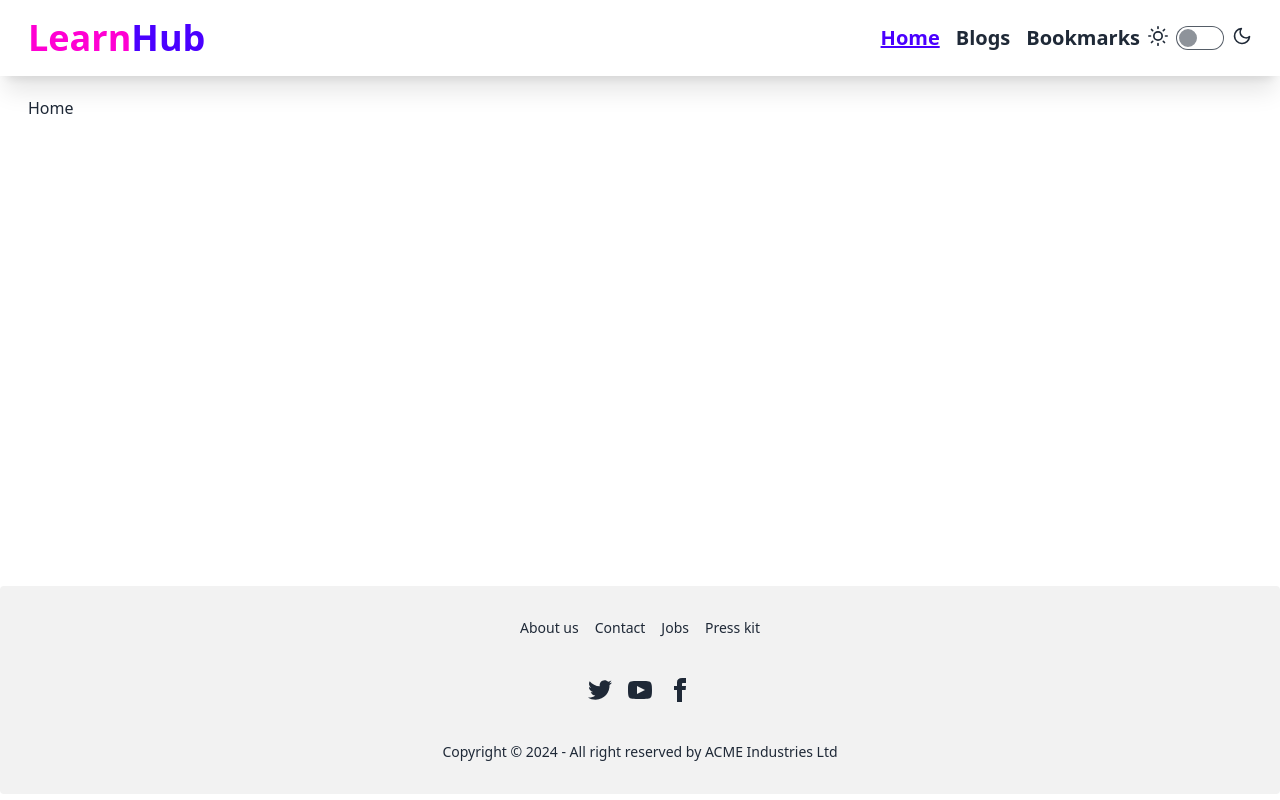
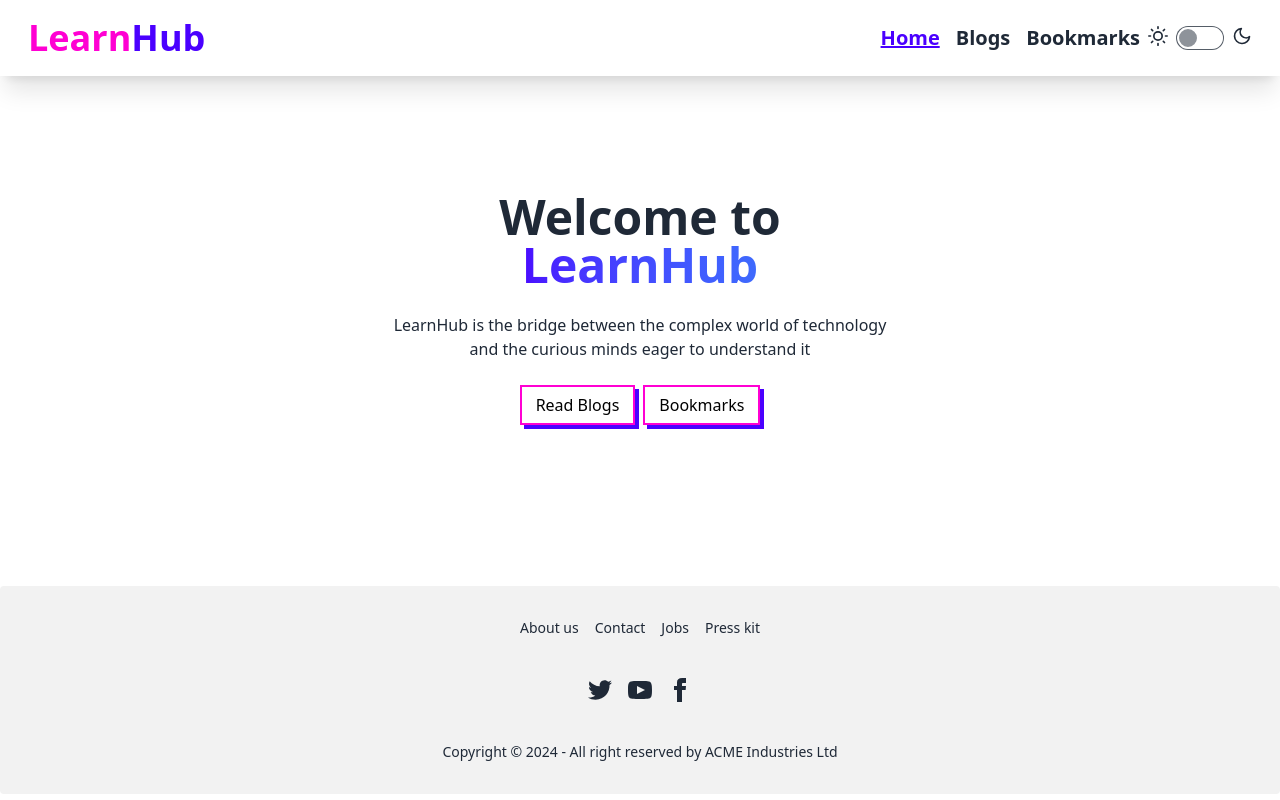
Before and after one commit to mstsurnalyakter/LearnHub, a React (Vite) app: page / in a window 1280 px wide. Built offline with nearby package versions, Linux system fonts and the light colour scheme.

Commit message:
home page completed

```diff
--- /dev/null
+++ b/src/components/Hero.jsx
@@ -0,0 +1,48 @@
+import { Link } from "react-router-dom";
+
+
+const Hero = () => {
+  return (
+    <div className="hero -mt-16">
+      <div className="hero-content text-center">
+        <div className="max-w-lg">
+          <h1 className="text-5xl font-bold">
+            Welcome to
+            <span className="bg-gradient-to-r from-primary via-blue-500 to-secondary bg-300% text-transparent bg-clip-text animate-gradient">
+              {" "}
+              LearnHub
+            </span>
+          </h1>
+          <p className="py-6">
+            LearnHub is the bridge between the complex world of technology and
+            the curious minds eager to understand it
+          </p>
+          <div className="flex gap-2 justify-center">
+            <Link
+              to="/blogs"
+              className="relative inline-block px-4 py-2 font-medium group"
+            >
+              <span className="absolute inset-0 w-full h-full transition duration-200 ease-out transform translate-x-1 translate-y-1 bg-primary group-hover:-translate-x-0 group-hover:-translate-y-0"></span>
+              <span className="absolute inset-0 w-full h-full bg-white border-2 border-secondary group-hover:bg-primary"></span>
+              <span className="relative text-black group-hover:text-white">
+                Read Blogs
+              </span>
+            </Link>
+            <Link
+              to="/bookmarks"
+              className="relative inline-block px-4 py-2 font-medium group"
+            >
+              <span className="absolute inset-0 w-full h-full transition duration-200 ease-out transform translate-x-1 translate-y-1 bg-primary group-hover:-translate-x-0 group-hover:-translate-y-0"></span>
+              <span className="absolute inset-0 w-full h-full bg-white border-2 border-secondary group-hover:bg-primary"></span>
+              <span className="relative text-black group-hover:text-white">
+                Bookmarks
+              </span>
+            </Link>
+          </div>
+        </div>
+      </div>
+    </div>
+  );
+}
+
+export default Hero
--- a/src/pages/Home.jsx
+++ b/src/pages/Home.jsx
@@ -1,7 +1,11 @@
+import wave from "../assets/wave.svg"
+import Hero from "../components/Hero";
 const Home = () => {
   return (
-    <div className="container  mx-auto px-7 lg:px-5 xl:px-7 min-h-[calc(100vh-310px)]">
-      <h1>Home</h1>
+    <div className="min-h-[calc(100vh-310px)] flex flex-col justify-center items-center relative">
+      {/* <div className="container  mx-auto px-7 lg:px-5 xl:px-7"></div> */}
+      <Hero/>
+      <img className="absolute bottom-0 w-full" src={wave} alt="" />
     </div>
   );
 }
--- a/tailwind.config.js
+++ b/tailwind.config.js
@@ -2,10 +2,58 @@
 export default {
   content: ["./index.html", "./src/**/*.{js,ts,jsx,tsx}"],
   theme: {
-    extend: {},
+    extend: {
+      keyframes: {
+        animatedgradient: {
+          "0%": { backgroundPosition: "0% 50%" },
+          "50%": { backgroundPosition: "100% 50%" },
+          "100%": { backgroundPosition: "0% 50%" },
+        },
+      },
+      backgroundSize: {
+        "300%": "300%",
+      },
+      animation: {
+        gradient: "animatedgradient 6s ease infinite alternate",
+      },
+    },
   },
+  // eslint-disable-next-line no-undef
   plugins: [require("daisyui")],
   daisyui: {
-    themes: ["synthwave","light"],
+    themes: [
+      "light",
+      "dark",
+      "cupcake",
+      "bumblebee",
+      "emerald",
+      "corporate",
+      "synthwave",
+      "retro",
+      "cyberpunk",
+      "valentine",
+      "halloween",
+      "garden",
+      "forest",
+      "aqua",
+      "lofi",
+      "pastel",
+      "fantasy",
+      "wireframe",
+      "black",
+      "luxury",
+      "dracula",
+      "cmyk",
+      "autumn",
+      "business",
+      "acid",
+      "lemonade",
+      "night",
+      "coffee",
+      "winter",
+      "dim",
+      "nord",
+      "sunset",
+    ],
   },
 };
```
Also changed, not shown: src/assets/wave.svg (added).
